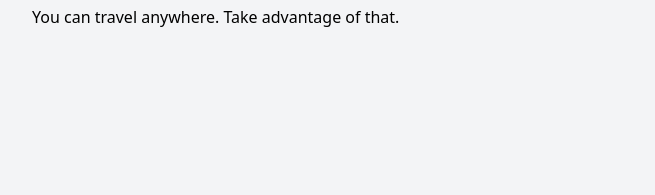
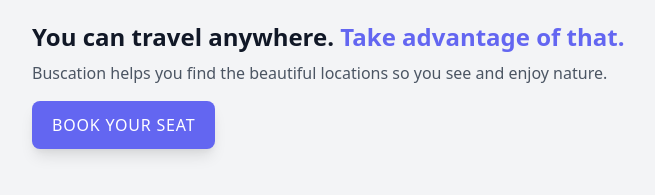
Before and after one commit to segunajibola/buscation-old, a website built with Vite: page index.html in a window 1280 px wide. Shown: the part 395-590 px from the top of the page, without its empty margins (0-655 px from the left). Built offline with nearby package versions, Linux system fonts and the light colour scheme; files whose address does not match are found by name.

```diff
--- a/index.html
+++ b/index.html
@@ -13,7 +13,15 @@
     <div class="px-8 py-12">
         <img class="w-96 h-32" src="images/buscation.png" alt="Buscation">
         <img src="images/bus.jpg" alt="People going in the bus" class="w-96 h-52 my-2 rounded">
-        <h1>You can travel anywhere. <span>Take advantage of that.</span></h1>
+        <h1 class="mt-6 text-2xl font-bold text-gray-900">
+            You can travel anywhere. <span class="text-indigo-500">Take advantage of that.</span>
+        </h1>
+        <p class="mt-2 text-gray-600">
+            Buscation helps you find the beautiful locations so you see and enjoy nature.
+        </p>
+        <div class="mt-4">
+            <a href="#" class="inline-block px-5 py-3 rounded-lg shadow-lg bg-indigo-500 text-white uppercase tracking-wider">Book your seat</a>
+        </div>
     </div>
 </body>
 </html>
```
